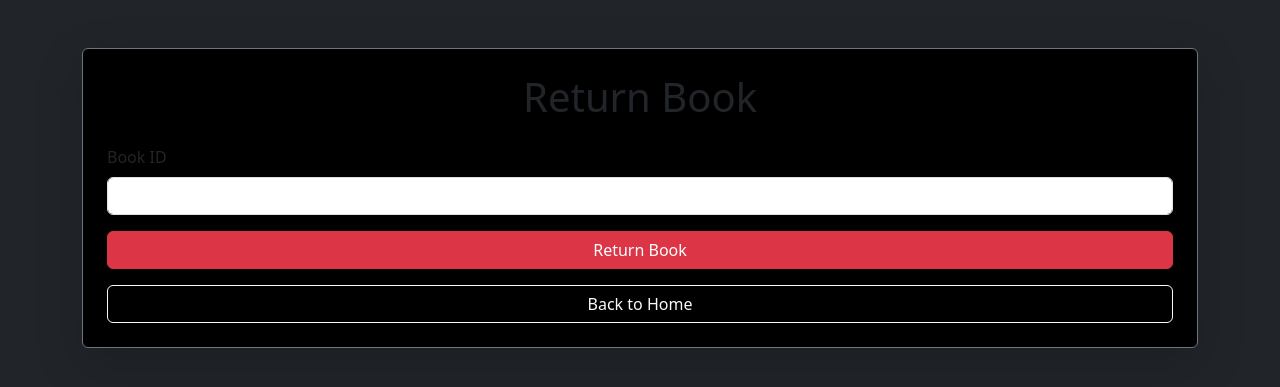
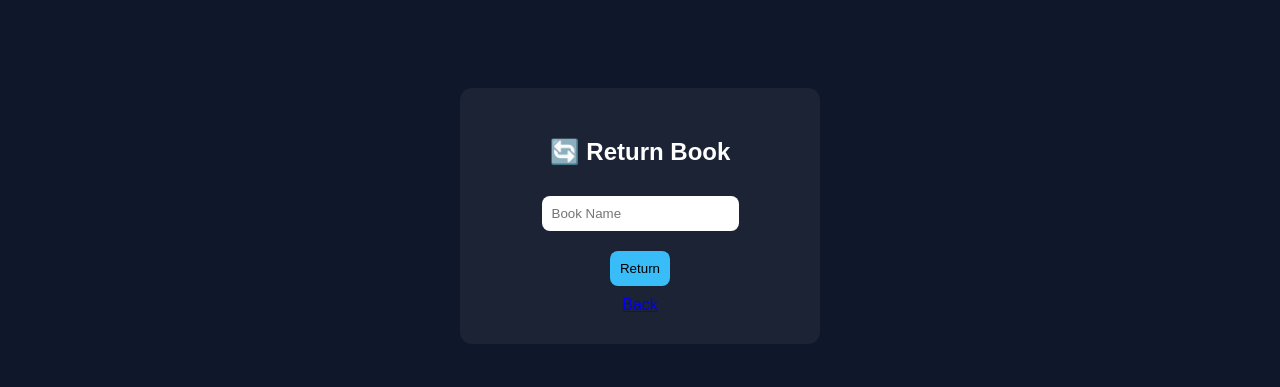
Before and after one commit to lakshya17-K/Library-Managment-, a Flask app: page /return in a window 1280 px wide. Shown: the top 387 px of the page. Run offline with Flask 3, Linux system fonts and the light colour scheme.

Commit message:
Refactor return_book.html for improved layout and style

```diff
--- a/templates/return_book.html
+++ b/templates/return_book.html
@@ -1,88 +1,50 @@
 <!DOCTYPE html>
-<html lang="en">
-
+<html>
 <head>
-
-    <meta charset="UTF-8">
-
-    <meta name="viewport"
-          content="width=device-width, initial-scale=1.0">
-
     <title>Return Book</title>
 
-    <link href="https://cdn.jsdelivr.net/npm/bootstrap@5.3.3/dist/css/bootstrap.min.css"
-          rel="stylesheet">
+    <style>
+        body {
+            font-family: Arial;
+            background: #0f172a;
+            color: white;
+            text-align: center;
+            padding-top: 80px;
+        }
 
-    <link href="https://unpkg.com/aos@2.3.4/dist/aos.css"
-          rel="stylesheet">
+        .box {
+            background: rgba(255,255,255,0.05);
+            padding: 30px;
+            width: 300px;
+            margin: auto;
+            border-radius: 12px;
+        }
 
+        input, button {
+            padding: 10px;
+            margin: 10px;
+            border-radius: 8px;
+            border: none;
+        }
+
+        button {
+            background: #38bdf8;
+        }
+    </style>
 </head>
 
-<body class="bg-dark text-light">
+<body>
 
-    <div class="container mt-5">
+<div class="box">
+    <h2>🔄 Return Book</h2>
 
-        <div class="card bg-black border-secondary shadow-lg p-4"
-             data-aos="fade-down">
+    <form action="/return_book" method="POST">
+        <input name="title" placeholder="Book Name" required><br>
+        <button type="submit">Return</button>
+    </form>
 
-            <h1 class="mb-4 text-center">
-                Return Book
-            </h1>
-
-            <form method="POST">
-
-                <div class="mb-3">
-
-                    <label class="form-label">
-                        Book ID
-                    </label>
-
-                    <input type="number"
-                           name="book_id"
-                           class="form-control"
-                           required>
-
-                </div>
-
-                <button type="submit"
-                        class="btn btn-danger w-100">
-
-                    Return Book
-
-                </button>
-
-            </form>
-
-            {% if fine is not none %}
-
-            <div class="alert alert-info mt-4"
-                 data-aos="zoom-in">
-
-                Fine Amount: ₹{{ fine }}
-
-            </div>
-
-            {% endif %}
-
-            <a href="/"
-               class="btn btn-outline-light mt-3">
-
-                Back to Home
-
-            </a>
-
-        </div>
-
-    </div>
-
-    <script src="https://unpkg.com/aos@2.3.4/dist/aos.js"></script>
-
-    <script>
-        AOS.init({
-            duration: 1000,
-            once: true
-        });
-    </script>
+    <a href="/">Back</a>
+</div>
 
 </body>
 </html>
```
